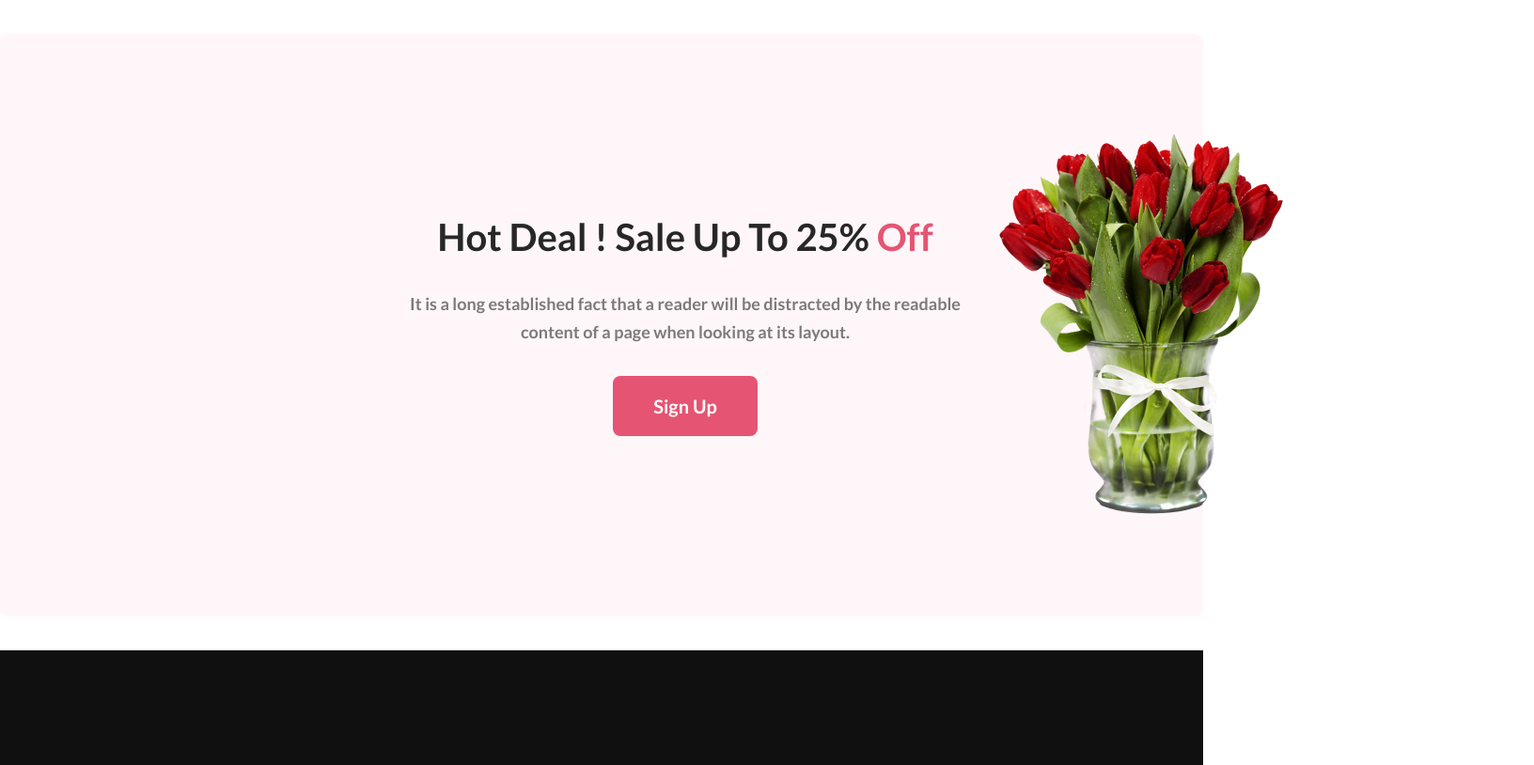
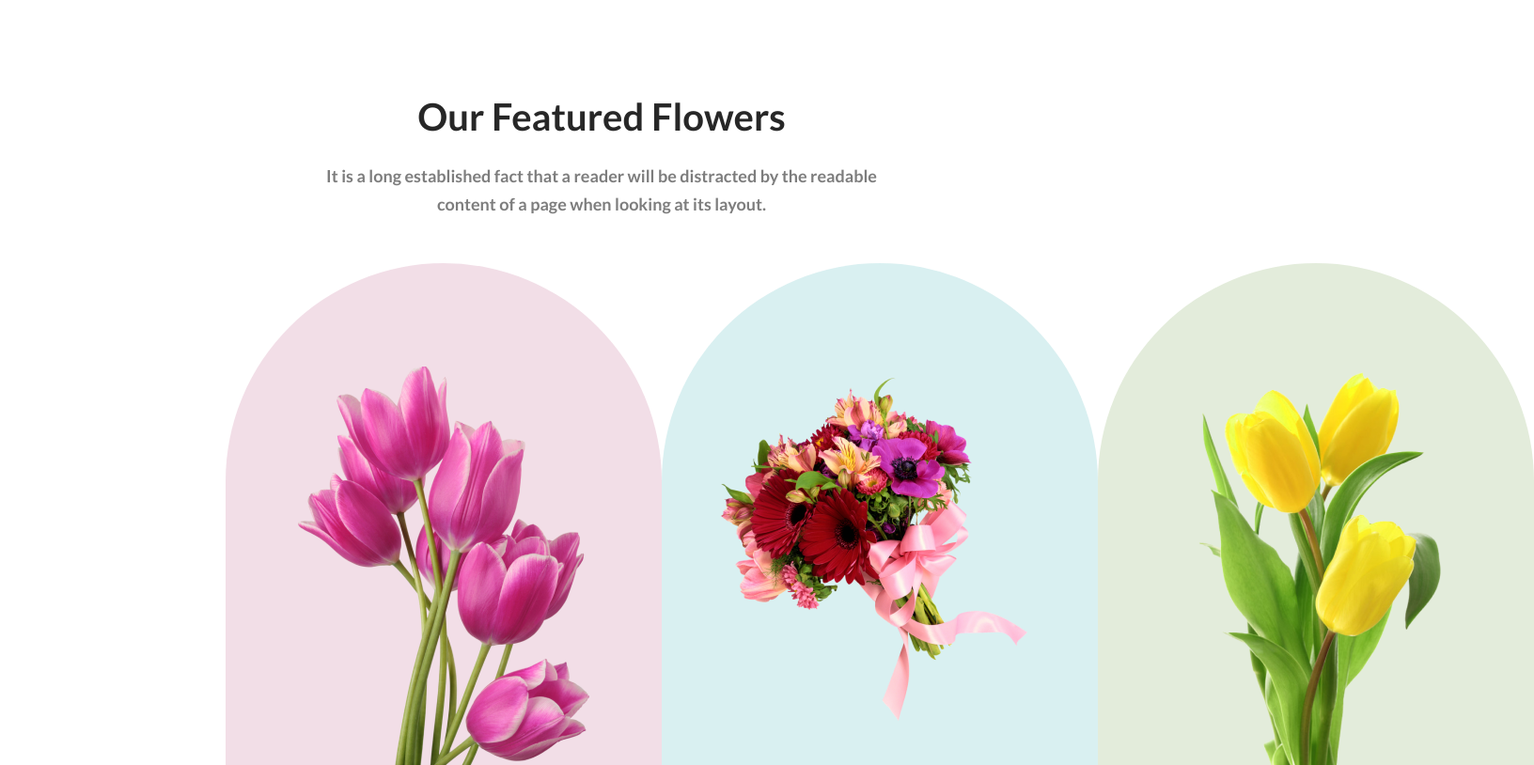
Before and after one commit to sweetsakib75/flower-shop-assignment, a plain HTML site: page index.html in a window 1280 px wide. Shown: the part 850-1664 px from the top of the page at 94% size, 1632 px wide, since content can reach past the window. Drawn offline with Linux system fonts and the light colour scheme.

Commit message:
featured section done

```diff
--- a/index.html
+++ b/index.html
@@ -23,9 +23,47 @@
         <img class="flower-banner" src="assets/pngwing 10.png" alt="flower loading">
     </div>
  </header>
-<br>
-<br>
+
  <main>
+    <section class="featured">
+        <div class="feature-text">
+            <h1 class="fea-h">Our Featured Flowers</h1>
+            <p class="fea-p">It is a long established fact that a reader will be distracted by the readable content of a page when looking at its layout.</p>
+        </div>
+        <div class="feature-container">
+            <div>
+                <div class="container1">
+                    <img class="contimg1" src="assets/pngwing 6.png" alt="">
+                </div>
+
+                    <p class="tree">Pink Flower Tree</p>
+
+                </div>
+
+             <div>
+                <div class="container2">
+                    <img class="contimg2" src="assets/pngwing 5.png" alt="">
+                </div>
+
+                    <p class="tree">Pink Flower Tree</p>
+            </div>
+
+
+            <div>
+                <div class="container3">
+                    <img class="contimg3" src="assets/pngwing 7.png" alt="">
+                </div>
+                    <p class="tree">Pink Flower Tree</p>
+                </div>
+
+        </div>
+
+    </section>
+
+
+<br><br>
+
+
     <section class="hotdeal">
         <div class="banner-deal">
             <div class="dealtext">
--- a/style.css
+++ b/style.css
@@ -49,6 +49,89 @@
     font-size: 20px;
     font-weight: 700;
     border: 0px;
+}
+
+
+.featured{
+    text-align: center;
+    margin-top: 100px;
+}
+
+.fea-h{
+    color: #272727;
+    text-align: center;
+    font-family: Lato;
+    font-size: 40px;
+    font-weight: 800;
+}
+.fea-p{
+    color: rgba(39, 39, 39, 0.60);
+    text-align: center;
+    font-family: Lato;
+    font-size: 18px;
+    font-weight: 400;
+    line-height: 30px;
+    width: 594px;
+    margin: 24px auto 48px;
+}
+
+
+.feature-container{
+    margin: 0px 240px;
+    display: flex;
+    justify-content: space-between;
+}
+.container1{
+    width: 464px;
+    height: 538px;
+    background-color: rgba(167, 33, 98, 0.15);
+    border-radius: 300px 300px 0px 0px;
+}
+
+.container2{
+    width: 464px;
+    height: 538px;
+    background-color: rgba(5, 151, 160, 0.15);
+    border-radius: 300px 300px 0px 0px;
+}
+
+.container3{
+    width: 464px;
+    height: 538px;
+    background-color: rgba(71, 125, 17, 0.15);
+    border-radius: 300px 300px 0px 0px;
+}
+
+
+.contimg1{
+
+    width: 310px;
+    height: 428px;
+    margin-top: 110px;
+}
+
+
+.contimg2{
+    width: 370px;
+    height: 370px;
+    margin-top: 117px;
+}
+
+.contimg3{
+    width: 314px;
+    height: 471px;
+    margin-top: 67px;
+}
+
+.tree{
+    color: #272727;
+text-align: center;
+font-family: Lato;
+font-size: 24px;
+font-weight: 700;
+line-height: 35px;
+text-decoration-line: underline;
+margin-top: 32px;
 }
 
 .hotdeal{
```
